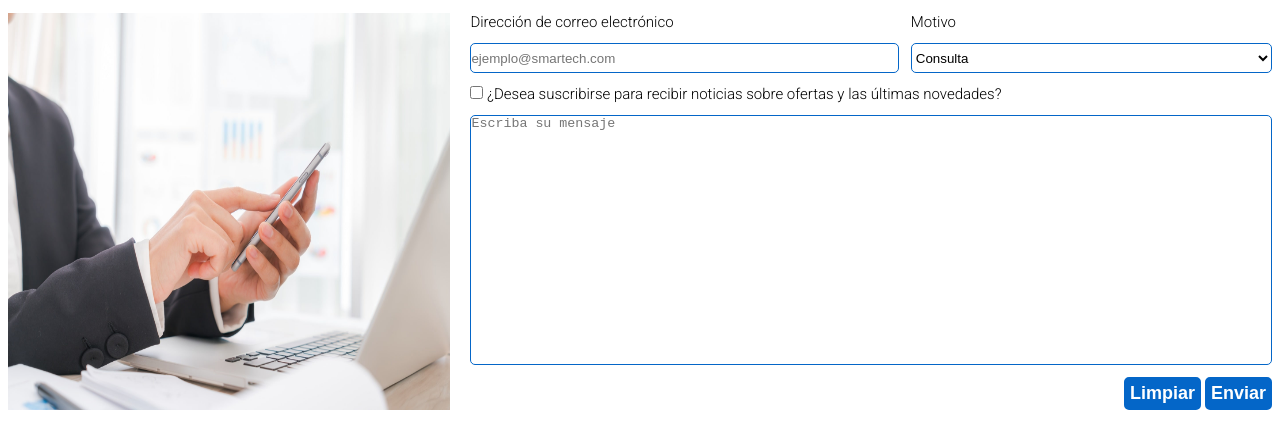
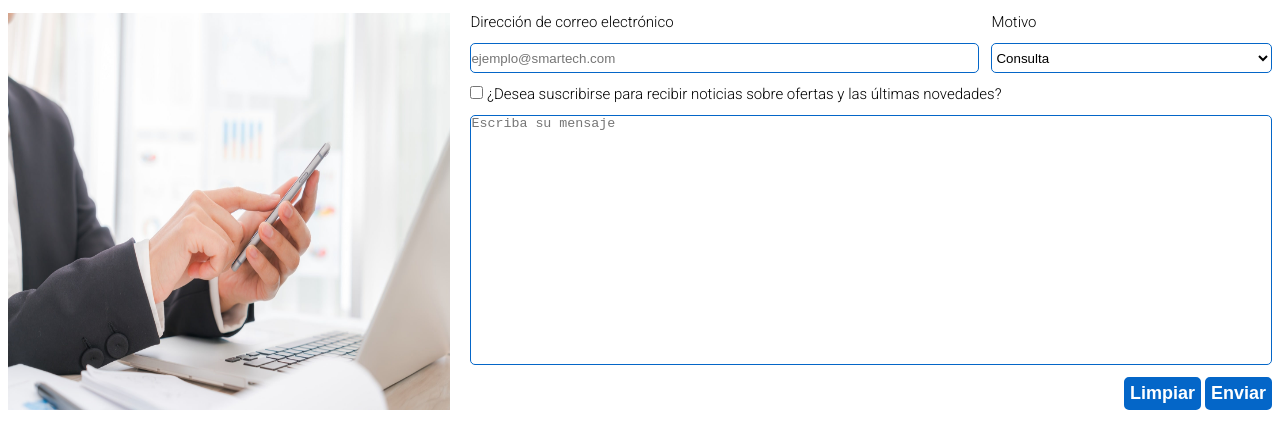
Before and after one commit to fnmallet/smartech, a website: page paginas/contacto.html in a window 1280 px wide. Shown: the part 153-577 px from the top of the page. Drawn offline with Linux system fonts and the light colour scheme.

Commit message:
solucionado problema con el tamaño del dropdown del formulario de contacto

```diff
--- a/scss/paginas/_contacto.scss
+++ b/scss/paginas/_contacto.scss
@@ -11,7 +11,7 @@
 
 .contacto__formulario {
     display: grid;
-    grid-template-columns: auto auto;
+    grid-template-columns: auto 35%;
     grid-template-rows: auto auto auto auto;
     grid-template-areas:
     "email motivo"
```
Also changed, not shown: css/estilo.css.
